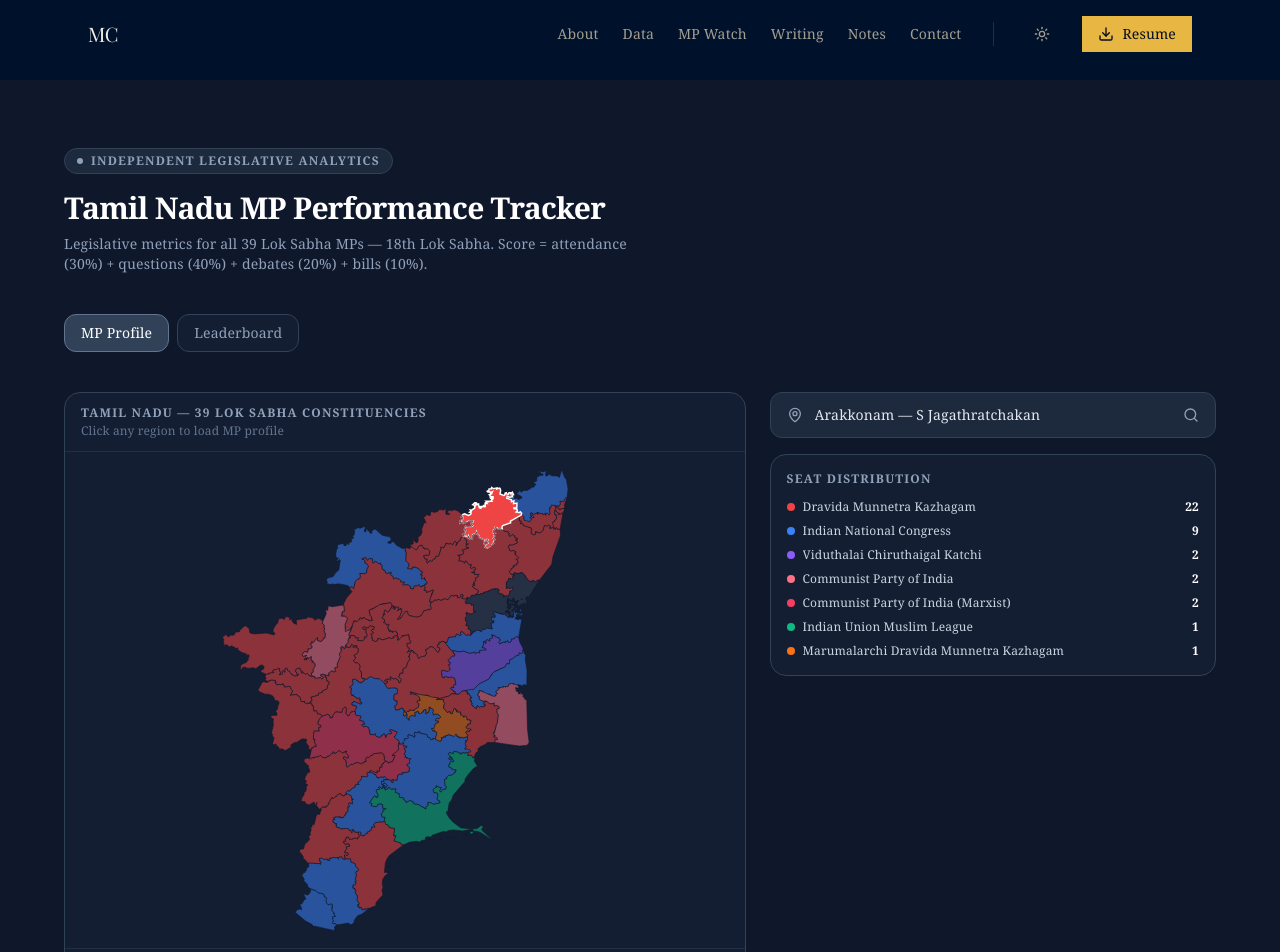
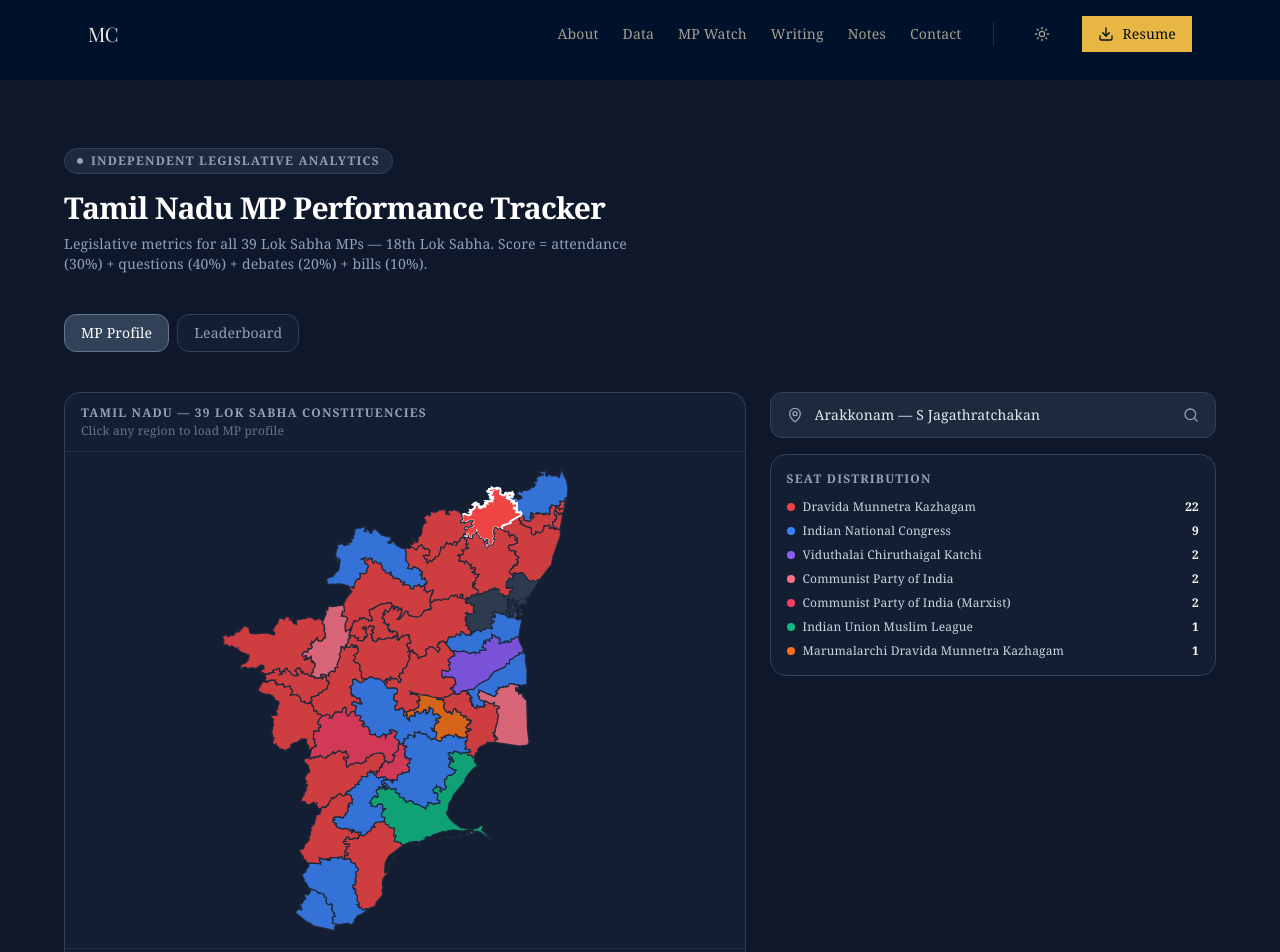
Before and after one commit to mcmanimala8-ai/Policy-Analyst, a Next.js app: page /tracker in a window 1280 px wide. Shown: the top 952 px of the page. Built offline with nearby package versions, Linux system fonts and the light colour scheme; a web font is replaced by a local one.

Commit message:
Adjust styling for selected MP path in tracker

```diff
--- a/components/mp-tracker.tsx
+++ b/components/mp-tracker.tsx
@@ -257,10 +257,10 @@ function TNMap({ data, selected, onSelect }: { data: ScoredMP[]; selected: Score
             return (
               <path key={name} d={d}
                 fill={mp ? pc(mp.party).mapColor : "#334155"}
-                fillOpacity={isSelected ? 1 : 0.55}
-                stroke={isSelected ? "#fff" : "#0f172a"}
-                strokeWidth={isSelected ? 1.5 : 0.6}
-                className="cursor-pointer transition-all duration-150"
+                fillOpacity={isSelected ? 1 : 0.85}
+                stroke={isSelected ? "#fff" : "#1e293b"}
+                strokeWidth={isSelected ? 2 : 1.2}
+                className="cursor-pointer transition-all duration-150" vectorEffect="non-scaling-stroke"
                 onMouseEnter={e => {
                   const r = svgRef.current?.getBoundingClientRect();
                   if (r) setTooltip({ x: e.clientX - r.left + 8, y: e.clientY - r.top - 32, text: mp ? `${mp.constituency} — ${mp.mp_name} | Score: ${mp.score}/100` : name });
```
